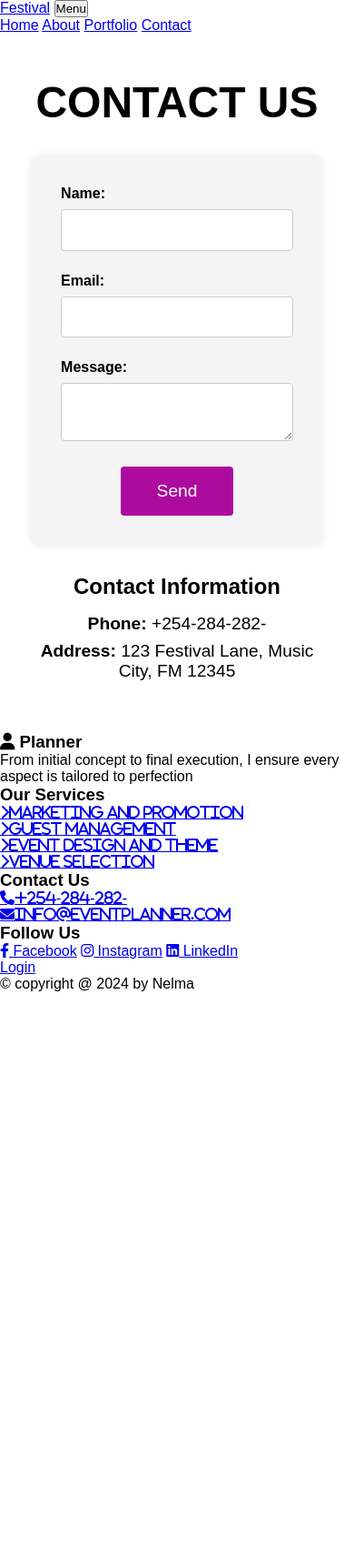
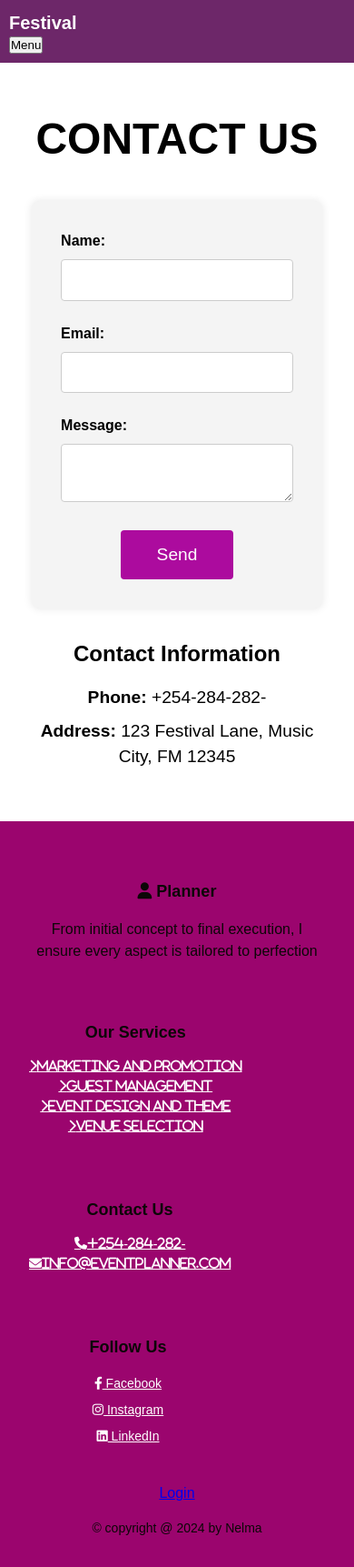
Before and after one commit to glonelma/Event-, a PHP site: page /contact.html in a window 390 px wide. Shown: the whole page at 91% size. Before the commit the page ends 1090 px from the top, so only its background shows below. Run offline with PHP 8.4, Linux system fonts and the light colour scheme.

Commit message:
style for all pages

```diff
--- a/style.css
+++ b/style.css
@@ -1,7 +1,190 @@
-@import url("https://fonts.googleapis.com/css2?family=Besley:ital,wght@0,400;1,400;1,500&display=swap");
 * {
-  margin: 0;
-  padding: 0;
-  box-sizing: border-box;
-  font-family: Arial, sans-serif;
+    box-sizing: border-box;
+    margin: 0;
+    padding: 0;
+    font-family: Arial, sans-serif;
 }
+html, body {
+    height: 100%;
+    font-size: 16px;
+    line-height: 1.5;
+}
+/* Flexbox layout for the body */
+body {
+    display: flex;
+    flex-direction: column;
+}
+
+/* Header styles */
+.header {
+    background: #6d2769;
+    color: #fff;
+    padding: 15px;
+    display: flex;
+    justify-content: space-between;
+    align-items: center;
+    position: relative; /* For positioning the menu button */
+}
+
+/* Logo style */
+.header .logo {
+    color: #fff;
+    text-decoration: none;
+    font-size: 24px;
+    font-weight: bold;
+}
+
+/* Navbar styles */
+.header .navbar {
+    display: flex;
+}
+.header .navbar a {
+    color: #fff;
+    text-decoration: none;
+    padding: 0 15px;
+    line-height: 1.5;
+}
+.header .navbar a:hover {
+    text-decoration: underline;
+}
+
+/* Active link style */
+.navbar .active {
+    font-weight: bold;
+    border-bottom: 2px solid #fff;
+}
+
+/* Main content area */
+.content {
+    flex: 1;
+    padding: 20px;
+}
+
+/* Footer Styles */
+.footer {
+    background: #9b056e;
+    color: #0c0707;
+    padding: 2rem 0;
+    text-align: center;
+}
+
+.footer .box-container {
+    display: flex;
+    justify-content: space-around;
+    flex-wrap: wrap;
+    max-width: 1200px;
+    margin: 0 auto;
+}
+
+.footer .box {
+    margin: 1rem;
+    padding: 1rem;
+    flex: 1;
+    min-width: 250px;
+}
+
+.footer .box h3 {
+    margin-bottom: 1rem;
+    font-size: 1.5rem;
+}
+
+.footer .box a {
+    display: block;
+    margin: 0.5rem 0;
+    color: #fff;
+    transition: color 0.3s ease;
+}
+
+.footer .box a:hover {
+    color: #130411;
+}
+
+.credit {
+    margin-top: 1rem;
+}
+
+/* Responsive design for smaller screens */
+@media (max-width: 768px) {
+    .heading{
+        font-size: 3.5rem;
+    }
+    .header {
+        flex-direction: column;
+        align-items: flex-start;
+        padding: 10px;
+    }
+    .header .navbar {
+        flex-direction: column;
+        align-items: flex-start;
+        width: 100%;
+        display: none;
+    }
+
+    /* Show navbar when active (you may need to toggle this with JavaScript) */
+    .header .navbar.active {
+        display: flex;
+    }
+    .content {
+        padding: 15px;
+    }
+    .footer .box-container {
+        flex-direction: column;
+        align-items: flex-start;
+    }
+
+
+.home .content h3 {
+    font-size: 1.5em;
+}
+
+.swiper-slide img {
+    height: 150px; /* Adjust height as needed */
+}
+}
+
+
+/* For mobile devices, ensure text sizes and padding are manageable */
+@media (max-width: 480px) {
+    .header .logo {
+        font-size: 20px;
+    }
+    .header .navbar a {
+        font-size: 14px;
+        padding: 10px 0;
+    }
+    .content {
+        padding: 10px;
+    }
+
+    .home {
+        padding: 70px 10px;
+    }
+
+    .home .content h3 {
+        font-size: 1.2em;
+    }
+
+    .swiper-slide img {
+        height: 120px; /* Adjust height as needed */
+    }
+
+    .swiper-slide h3 {
+        font-size: 1.2em;
+    }
+
+    .swiper-slide p {
+        font-size: 0.9em;
+    }
+
+    .footer .box h3 {
+        font-size: 18px;
+    }
+
+    .footer .box a {
+        font-size: 14px;
+    }
+
+    .footer .credit {
+        font-size: 14px;
+    }
+}
```
